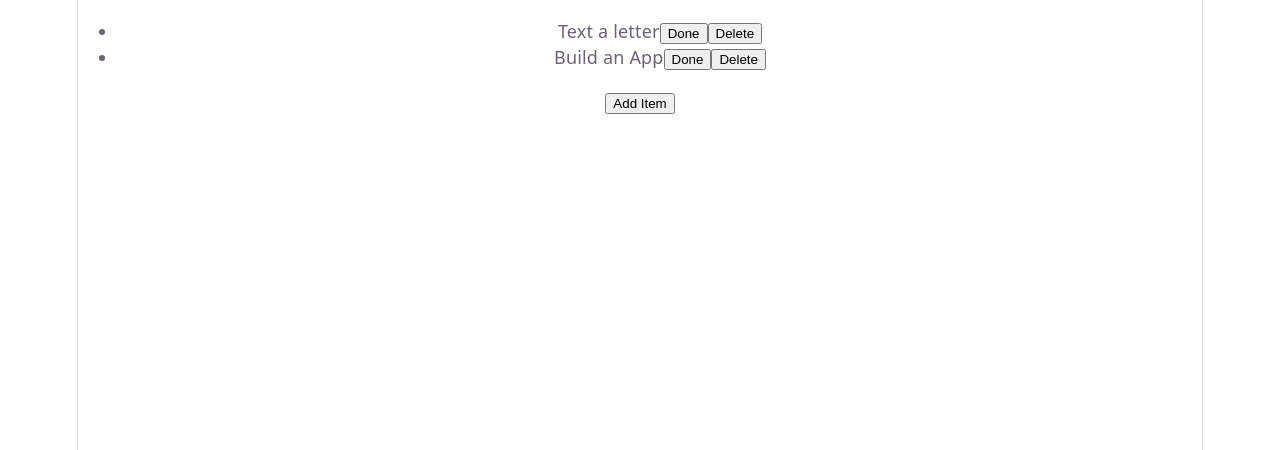
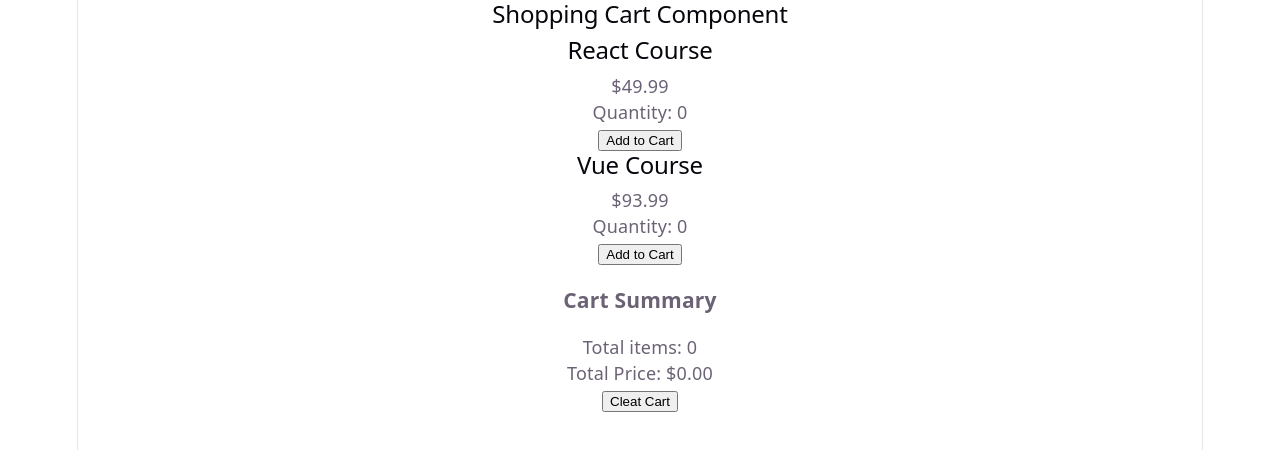
Before and after one commit to rahulrameshm0/React-Fundamentals, a React (Vite) app in the folder hello-world/: page / in a window 1280 px wide. Shown: the top 450 px of the page. Built offline with nearby package versions, Linux system fonts and the light colour scheme.

Commit message:
learnig react fundamentals

```diff
--- a/hello-world/src/App.jsx
+++ b/hello-world/src/App.jsx
@@ -22,12 +22,14 @@ import { PrevStateCount } from "./PreStateCount";
 import { BatchingCounter } from "./BatchingCounter";
 import { UserProfile } from "./UserProfile";
 import { ToDoList } from "./ToDoList";
+import { ShoppingCart } from "./ShoppingCart";
 
 function App() {
   return (
     <>
+    <ShoppingCart />
+      {/*
     <ToDoList/>
-      {/*
     <UserProfile/>
     <BatchingCounter/>
       <PrevStateCount/>
--- /dev/null
+++ b/hello-world/src/ShoppingCart.jsx
@@ -0,0 +1,79 @@
+import { useState } from "react";
+
+export const ShoppingCart = () => {
+  const [cartItems, setCartItems] = useState({
+    reactCourse: 0,
+    vueCourse: 0,
+  });
+
+  const prices = {
+    reactCourse: 49.99,
+    vueCourse: 93.99,
+  };
+
+  const handleReactCourse = () => {
+    if (cartItems.reactCourse < 5) {
+      setCartItems({
+        ...cartItems,
+        reactCourse: cartItems.reactCourse + 1,
+      });
+    }
+  };
+  const handleVueCourse = () => {
+    setCartItems({
+      ...cartItems,
+      vueCourse: cartItems.vueCourse + 1,
+    });
+  };
+
+  const clearCart = () => {
+    setCartItems({
+        reactCourse: 0,
+        vueCourse: 0
+    });
+  };
+
+  return (
+    <div>
+      <h2>Shopping Cart Component</h2>
+      <ProductCard
+        name="React Course"
+        price={prices.reactCourse}
+        quantity={cartItems.reactCourse}
+        onAddToCart={handleReactCourse}
+      />
+      <ProductCard
+        name="Vue Course"
+        price={prices.vueCourse}
+        quantity={cartItems.vueCourse}
+        onAddToCart={handleVueCourse}
+      />
+      <CartSummary cartItems={cartItems} prices={prices} />
+      <button onClick={clearCart}>Cleat Cart</button>
+    </div>
+  );
+};
+
+export const ProductCard = ({ name, price, quantity, onAddToCart }) => {
+  return (
+    <div>
+      <h2>{name}</h2>
+      <p>${price}</p>
+      <p>Quantity: {quantity}</p>
+      <button onClick={onAddToCart}>Add to Cart</button>
+    </div>
+  );
+};
+export const CartSummary = ({ cartItems, prices }) => {
+  const totalItems = cartItems.reactCourse + cartItems.vueCourse;
+  const totalPrice =
+    cartItems.reactCourse * prices.reactCourse +
+    cartItems.vueCourse * prices.vueCourse;
+  return (
+    <div>
+      <h3>Cart Summary</h3>
+      <p>Total items: {totalItems}</p>
+      <p>Total Price: ${totalPrice.toFixed(2)}</p>
+    </div>
+  );
+};
```
